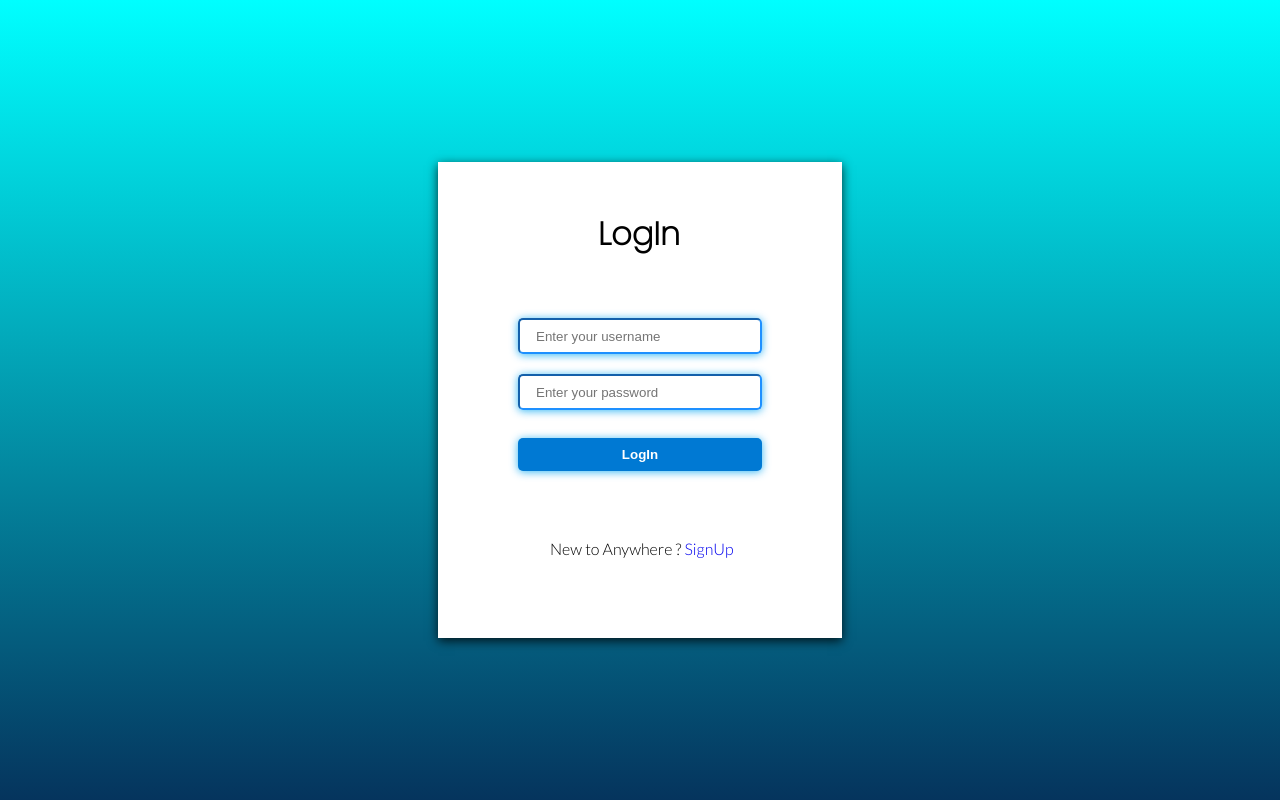
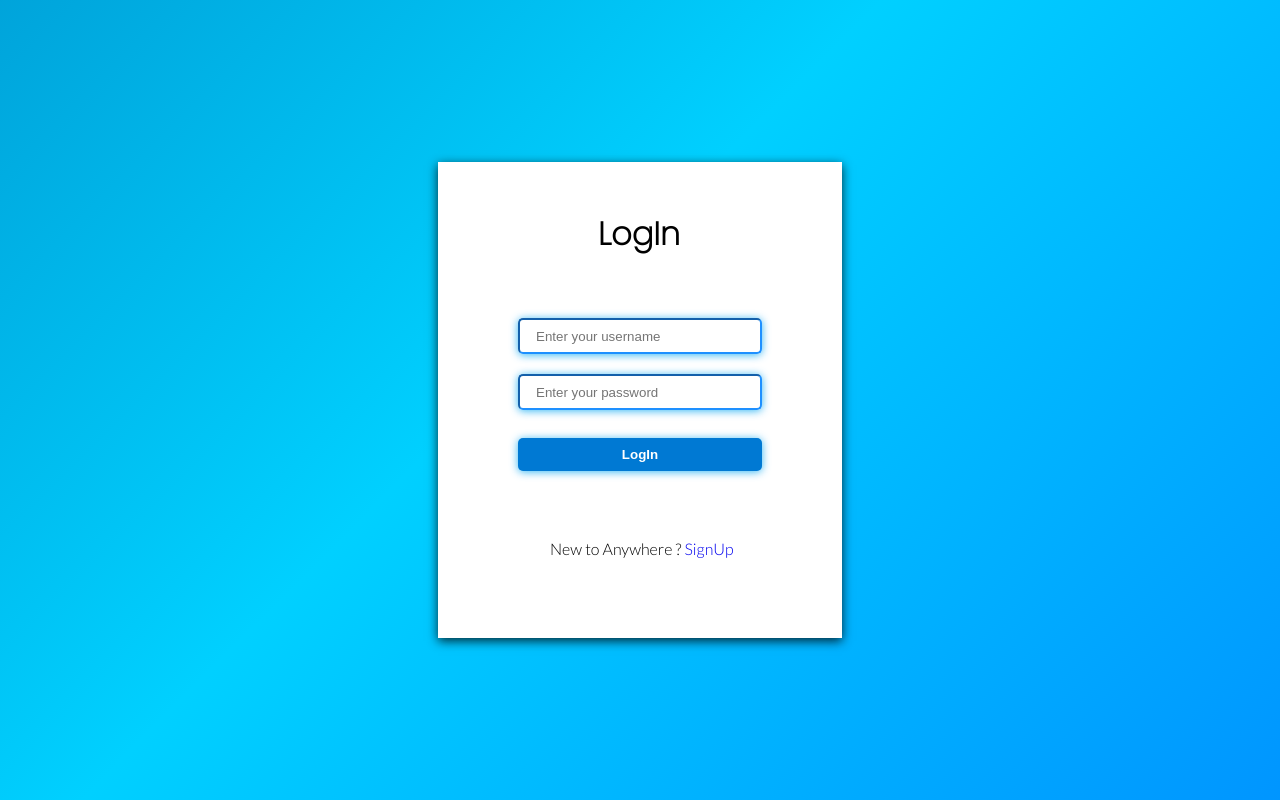
Before and after one commit to itss0urav/Anywhere-frontend, a React (Vite) app: page /logIn in a window 1280 px wide. Built offline with nearby package versions, Linux system fonts and the light colour scheme; a web font is replaced by a local one.

Commit message:
global background setup

```diff
--- a/src/components/Login/Login.module.css
+++ b/src/components/Login/Login.module.css
@@ -3,7 +3,7 @@
     height: 100vh;
     display: grid;
     place-content: center;
-    background-image: linear-gradient(rgb(0, 255, 255), rgb(5, 52, 93));
+
 }
 .formWrap{
     display: flex;
--- a/src/components/SignUp/signUp.module.css
+++ b/src/components/SignUp/signUp.module.css
@@ -3,7 +3,7 @@
     height: 100vh;
     display: grid;
     place-content: center;
-    background-image: linear-gradient(rgb(5, 52, 93),rgb(144, 255, 255));
+
 }
 .formWrap{
     display: flex;
--- a/src/index.css
+++ b/src/index.css
@@ -8,7 +8,7 @@
 
 
 body {
-	background: linear-gradient(-45deg, #006aff, #00d0ff, #00578e, #00ffff);
+	background: linear-gradient(-45deg, #006aff, #00d0ff, #0068a9, #00f2ff);
 	background-size: 300% 300%;
 	animation: gradient 10s ease infinite;
 	height: 100vh;
```
